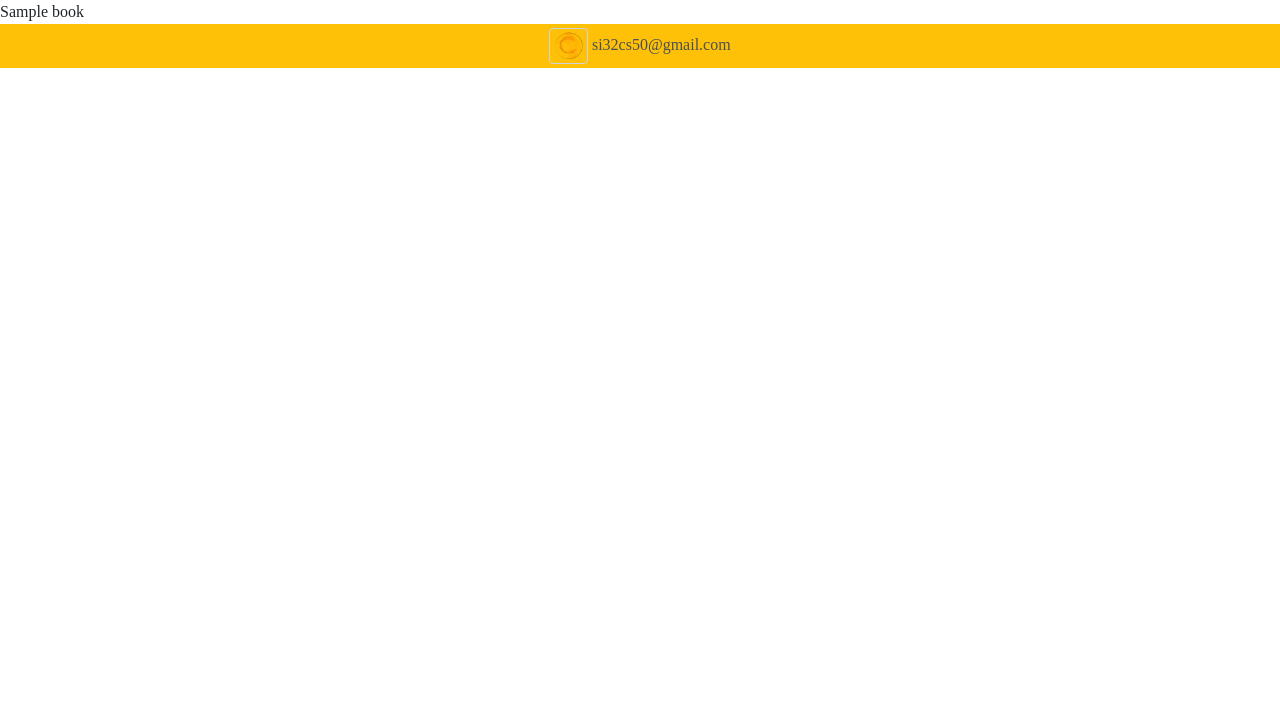
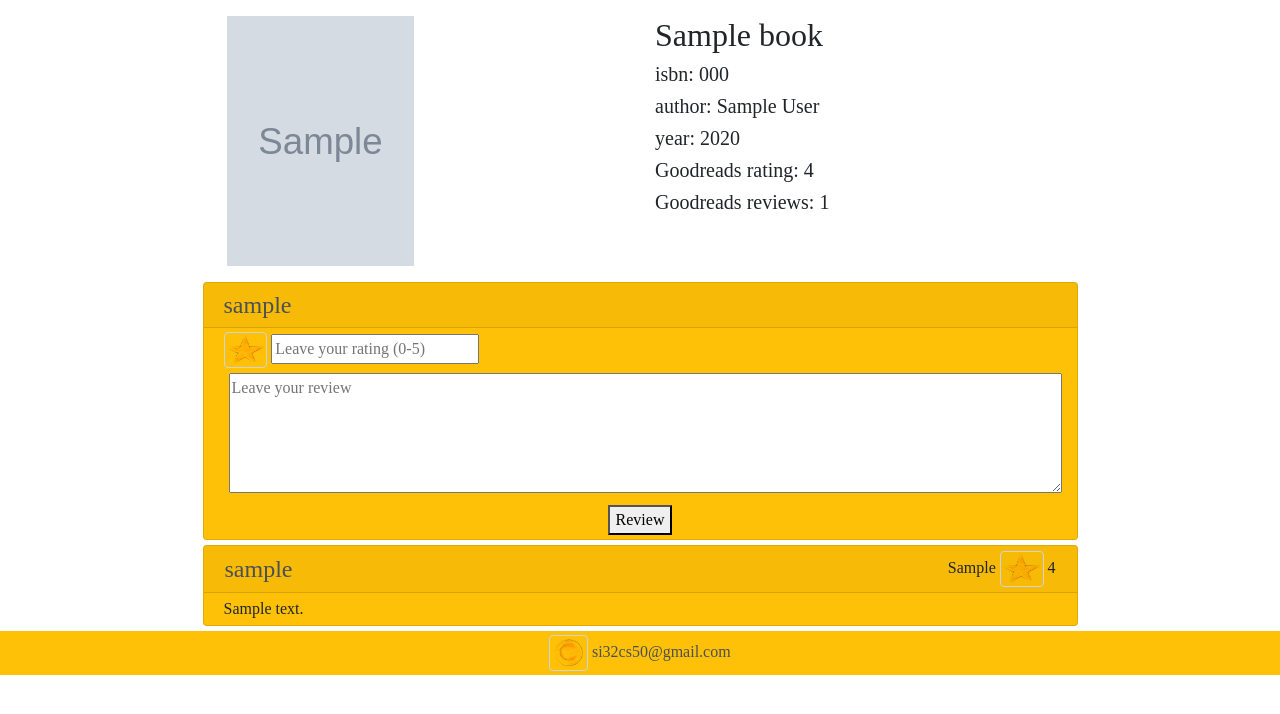
Before and after one commit to si32/CS50W-project1, a Flask app: template templates/book.html in a window 1280 px wide. Shown: the part 52-766 px from the top of the page. Run offline with Flask 2, Linux system fonts and the light colour scheme; the template is opened without the code that fills it: most values are stand-ins (such as "Sample title", 1, 10 or a date in 2020); grey boxes marked "Sample" are stand-in pictures; some libraries are stand-ins or nearby versions.

Commit message:
Add APIs (GR and mine)

```diff
--- a/application.py
+++ b/application.py
@@ -1,11 +1,12 @@
 import os
 import requests
 
-from flask import Flask, session, render_template, request, redirect
+from flask import Flask, session, render_template, request, redirect, jsonify
 from flask_session import Session
 from sqlalchemy import create_engine
 from sqlalchemy.orm import scoped_session, sessionmaker
 from werkzeug.security import check_password_hash, generate_password_hash
+from datetime import datetime
 
 from helpers import errors, login_required
 
@@ -25,6 +26,15 @@ db = scoped_session(sessionmaker(bind=engine))
 
 # Path to directory to save covers of books
 app.config["IMAGE_UPLOADS"] = "C:\CS50W\project1\static\pictures\covers"
+
+""" different help functions"""
+# return username
+def get_username():
+    user_id = session.get("user_id")
+    username = db.execute(
+        "SELECT username FROM users WHERE user_id = :user_id", {"user_id": user_id}
+    ).fetchone()
+    return username.username
 
 
 @app.route("/login", methods=["GET", "POST"])
@@ -167,33 +177,85 @@ class Book:
             if res.status_code != 200:
                 raise Exception("ERROR: API request unsuccessful.")
             data = res.json()
-            cover_link = data["items"][0]["volumeInfo"]["imageLinks"]["thumbnail"]
-            pic = requests.get(cover_link)
-            # save the image
-            path = os.path.join(app.config["IMAGE_UPLOADS"], filename)
-            out = open(path, "wb")
-            out.write(pic.content)
-            out.close()
-            self.cover = "/static/pictures/covers/" + filename
+            # Check if cover_link exist
+            if len(data) < 3:
+                self.cover = "/static/pictures/bookreviewer.png"
+            else:
+                cover_link = data["items"][0]["volumeInfo"]["imageLinks"]["thumbnail"]
+
+                pic = requests.get(cover_link)
+                # save the image
+                path = os.path.join(app.config["IMAGE_UPLOADS"], filename)
+                out = open(path, "wb")
+                out.write(pic.content)
+                out.close()
+                self.cover = "/static/pictures/covers/" + filename
+
+
+"""
+    Класс Review, как объект со всеми необходимыми свойствами, чтобы запросить один раз из базы и пользоваться
+    """
+
+
+class Review:
+    def __init__(self, rev_id):
+        self.rev_id = rev_id
+        review = db.execute(
+            "SELECT * FROM reviews WHERE rev_id=:rev_id", {"rev_id": self.rev_id}
+        ).fetchone()
+        self.user_id = review["user_id"]
+        self.book_id = review["book_id"]
+        self.rev_data = review["rev_data"]
+        self.review = review["review"]
+        self.rating = review["rating"]
+        user = db.execute(
+            "SELECT username FROM users WHERE user_id=:user_id",
+            {"user_id": self.user_id},
+        ).fetchone()
+        self.username = user.username
+
+
+"""
+Class for Goodreads reviews
+"""
+
+
+class GRinfo:
+    def __init__(self, isbns):
+        res = requests.get(
+            "https://www.goodreads.com/book/review_counts.json",
+            params={"key": "45htbBdXBx9GPVgNEW9fQ", "isbns": isbns},
+        )
+        if res.status_code != 200:
+            raise Exception("ERROR: API request unsuccessful.")
+        data = res.json()
+        self.work_ratings_count = data["books"][0]["work_ratings_count"]
+        self.average_rating = data["books"][0]["average_rating"]
 
 
 @app.route("/")
 @login_required
 def index():
-    user_id = session.get("user_id")
-    username = db.execute(
-        "SELECT username FROM users WHERE user_id = :user_id", {"user_id": user_id}
-    ).fetchone()
+    username = get_username()
 
     # choose the 5 top rated books
+    # надо сделать супер скл запрос
+    # book_ids_sql = db.execute("SELECT book_id FROM reviews WHERE GROUP BY (rating AND COUNT(reviews)) LIMIT 5")
+    # book_ids = может надо будет составить списо ид, надо смотреть что вернет запрос
 
-    book_ids = [3, 4, 5, 6, 7]
+    book_ids = [3, 4, 5, 6, 13]
 
     # create 5 top rated books objects
     books = []
     for book_id in book_ids:
         books.append(Book(book_id))
-    return render_template("index.html", books=books, username=username[0])
+
+    # TOP 5 latest reviewed
+    # SELECT rev_id FROM reviews GROUP BU/sort BY rev_data LIMIT 5
+    # или сделат просто и вывести еще и ласт ревьед и все. никаких сортировок
+    # или прочитать в интернете как делать сортировки. Может это через ява скирпт и тогда отложить на потом точно.
+
+    return render_template("index.html", books=books, username=username)
 
 
 # Go to individual book page
@@ -207,15 +269,78 @@ def books():
 @app.route("/books/<int:book_id>")
 @login_required
 def book(book_id):
+    # get username
+    username = get_username()
     # Make sure book exist
     valid = db.execute(
         "SELECT * FROM books WHERE book_id=:book_id", {"book_id": book_id}
     ).fetchone()
     if valid is None:
         return errors("No such book")
-    book = Book(book_id, db)
+    book = Book(book_id)
 
-    return render_template("book.html", book=book)
+    # choose all reviews from db
+    rev_ids = db.execute(
+        "SELECT rev_id FROM reviews WHERE book_id=:book_id", {"book_id": book.book_id}
+    ).fetchall()
+    # check if user had already left review
+    user_id = session.get("user_id")
+    # aql order by, чтобы отсортировать список рквью по дате и передать в темплейт
+    user_rev_id = db.execute(
+        "SELECT rev_id FROM reviews WHERE user_id=:user_id AND book_id=:book_id",
+        {"user_id": user_id, "book_id": book_id},
+    ).fetchone()
+    if user_rev_id:
+        # передать в темплейт, что можно отображать поле для ревбю
+        already_left_rev = "True"
+        user_review = Review(user_rev_id.rev_id)
+    else:
+        already_left_rev = "False"
+        user_review = None
+    # create all reviews objects for the book
+    reviews = []
+    for rev_id in rev_ids:
+        reviews.append(Review(rev_id.rev_id))
+
+    # Make GRinfo class object to take iformation from goodreads API
+    gr_info = GRinfo(book.isbn)
+
+    # отсортировать список рквью по дате а потом передавать
+    # или сортировать скл. Или в скл вывести тупл и сортировать тупл методами питона
+
+    return render_template(
+        "book.html",
+        username=username,
+        book=book,
+        already_left_rev=already_left_rev,
+        user_review=user_review,
+        reviews=reviews,
+        gr_info=gr_info,
+    )
+
+
+# if user leaves a reiew
+@app.route("/submit_review", methods=["GET", "POST"])
+@login_required
+def submit_review():
+    if request.method == "GET":
+        return errors("Not alloyed method", 405)
+    # получить всю необходимую инфо и загрузить в базу данных
+    if request.method == "POST":
+        # Ensure rating was submitted, user can to not submit review itself
+        if not request.form.get("rating"):
+            return errors("must provide rating", 403)
+
+        user_id = session.get("user_id")
+        book_id = request.form.get("hidden_book_id")
+        rev_data = datetime.today().strftime("%d.%m.%Y")
+        review = request.form.get("message")
+        rating = request.form.get("rating")
+
+        # rows = db.execute(
+        #     "SELECT * FROM users WHERE username = :username", {"username": username}
+        # ).fetchall()
+    return errors("sucks")
 
 
 # Go to personal user page
@@ -236,6 +361,9 @@ def user(user_id):
     ).fetchone()
     if user is None:
         return errors("No such user")
+    else:
+        username = user["username"]
+        return render_template("user.html", user_id=user_id, username=username)
 
 
 # Search results
@@ -250,5 +378,36 @@ def search():
 @app.route("/test")
 @login_required
 def test():
+    isbn = "9781632168146"
+    gr_info = GRinfo(isbn)
+    return errors("gr_info")
 
-    return errors("test")
+
+# make my own API
+@app.route("/api/<isbn>")
+@login_required
+def api(isbn):
+    # Make sure book exist
+    book = db.execute("SELECT * FROM books WHERE isbn=:isbn", {"isbn": isbn}).fetchone()
+    if book is None:
+        return jsonify({"error": "No such book"}), 404
+    else:
+        review_count = db.execute(
+            "SELECT COUNT(review) FROM reviews WHERE book_id=:book_id",
+            {"book_id": book["book_id"]},
+        ).fetchone()
+        average_score = db.execute(
+            "SELECT ROUND(AVG(rating), 2) FROM reviews WHERE book_id=:book_id",
+            {"book_id": book["book_id"]},
+        ).fetchone()
+
+        return jsonify(
+            {
+                "title": book["title"],
+                "author": book["author"],
+                "year": book["year"],
+                "isbn": book["isbn"],
+                "review_count": review_count[0],
+                "average_score": str(average_score[0]),
+            }
+        )
--- a/helpers.py
+++ b/helpers.py
@@ -26,3 +26,7 @@ def login_required(f):
         return f(*args, **kwargs)
 
     return decorated_function
+
+
+# class to form of user to leave review
+# class Leave-reviw:
--- a/static/css/style.css
+++ b/static/css/style.css
@@ -86,3 +86,9 @@ caption, tbody, tfoot, thead, tr, th, td {
   color: #495057;
   vertical-align: bottom;
 }
+
+textarea[name=message] {
+  height: 120px;
+  width: 100%;
+  margin: 5px;
+}
--- a/templates/book.html
+++ b/templates/book.html
@@ -1,10 +1,84 @@
 {% extends "layout.html" %}
 
 {% block title %}
-{{ book_id }}
+{{ book.book_id }}
 {% endblock %}
 
 {% block body %}
 
-{{ book.title }}
+<div class="container-fluid">
+    <div class="row justify-content-center">
+        <div class="col text-center py-3">
+            <img align="center" class="cover" src="{{ book.cover }}">
+        </div>
+        <div class="col py-3">
+            <h2>{{ book.title }}</h2>
+            <h5>isbn: {{ book.isbn }}</h5>
+            <h5>author: {{ book.author }}</h5>
+            <h5>year: {{ book.year }}</h5>
+            <!-- GR вставляю только сюда, а по сайту использую свои рейтинги -->
+            <h5>Goodreads rating: {{ gr_info.average_rating }}</h5>
+            <h5>Goodreads reviews: {{ gr_info.work_ratings_count }}</h5>
+        </div>
+    </div>
+
+    <div class="row justify-content-center">
+        <div class="col text-center">
+            {%  if already_left_rev == "True" %}
+            <div class="alert alert-info text-center mx-auto" style="width: 70%;">
+                <p style="font-size: 14pt;"><strong>Info!</strong> You had already left review for this book
+                    {{ user_review.rev_data }}</p>
+            </div>
+            {% else %}
+            <div class="card bg-warning mx-auto" style="width: 70%; margin-bottom: 5px;">
+                <div class="card-header py-1" style="text-align: left;">
+                    <span id="userpagelink">{{ username }}</span>
+                </div>
+                <div class="card-body  py-1">
+                    <form action="/submit_review" method="post" style="text-align:center">
+                        <!-- recive book_id by post method -->
+                        <input type="hidden" name="hidden_book_id" value="{{ book.book_id }}">
+                        <div style="width: inherit; text-align: left;">
+                            <img class="nav_icon" src="/static/pictures/icons/star.png">
+                            <input name="rating" placeholder="Leave your rating (0-5)">
+                        </div>
+                        <div style="width: inherit;">
+                            <textarea name="message" placeholder="Leave your review"></textarea><br>
+                        </div>
+                        <button type="submit">Review</button>
+                    </form>
+                </div>
+            </div>
+            {% endif %}
+
+        </div>
+    </div>
+
+    <div class="row">
+        <div class="col">
+            {% for review in reviews %}
+            <div class="card bg-warning mx-auto" style="width: 70%; margin-bottom: 5px;">
+                <div class="card-header py-1 text-center">
+                    <table style="width: 100%;  border-spacing: 0;">
+                        <tr>
+                            <td style="text-align: left;">
+                                <span id="userpagelink">{{ review.username }} </span>
+                            </td>
+                            <td style="text-align: right;">
+                                <span>{{ review.rev_data }} </span>
+                                <img style="text-align: right;" class="nav_icon" src="/static/pictures/icons/star.png">
+                                {{ review.rating }}
+                            </td>
+                        </tr>
+                    </table>
+                </div>
+                <div class="card-body py-1">
+                    {{ review.review }}
+                </div>
+            </div>
+            {% endfor %}
+        </div>
+    </div>
+</div>
+
 {% endblock %}
--- a/templates/layout.html
+++ b/templates/layout.html
@@ -7,8 +7,8 @@
     <!-- add bootstrap -->
     <link rel="stylesheet" href="https://maxcdn.bootstrapcdn.com/bootstrap/4.4.1/css/bootstrap.min.css">
     <!-- add style -->
-    <link rel="stylesheet" href="static/css/style.css">
-    <link rel="stylesheet" href="static/css/fonts.css">
+    <link rel="stylesheet" href="/static/css/style.css">
+    <link rel="stylesheet" href="/static/css/fonts.css">
 
 
     <title>BR: {% block title %}{% endblock %}</title>
--- a/templates/user.html
+++ b/templates/user.html
@@ -5,6 +5,7 @@
 {% endblock %}
 
 {% block body %}
-
+<h2>Hello {{ username }}!</h2>
+<div style="height: 75%;">We afraid you can't change your password at this moment, but we are working ...</div>
 {{ text }}
 {% endblock %}
```
Also changed, not shown: templates/index.html (+6 -4 lines), README.md, static/pictures/covers/13.png (added), static/pictures/covers/8.png (added).
